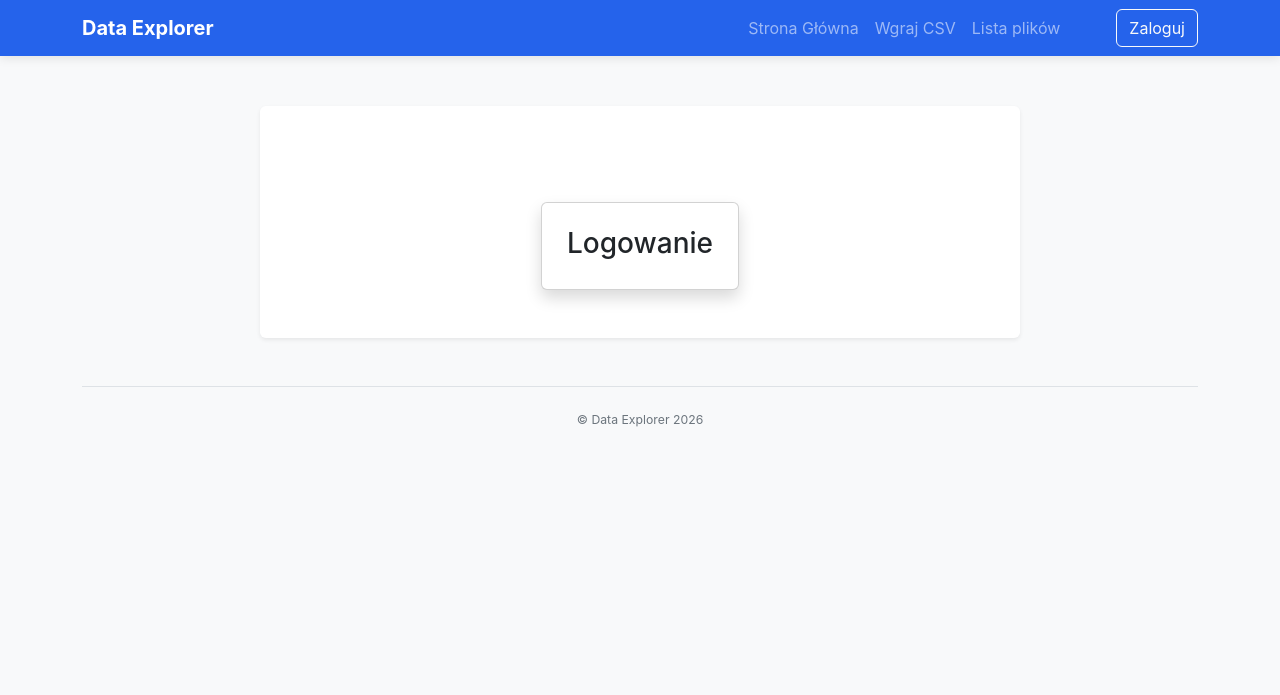
After one commit to karolkamuda89-ux/Projekt, a Django app: page /login/ in a window 1280 px wide. The commit adds this page. Shown: the top 695 px of the page. Run offline with Django 5.2, Linux system fonts and the light colour scheme.

Commit message:
adding login page with use django auth system(in progress)

```diff
--- a/datasets/templates/datasets/index.html
+++ b/datasets/templates/datasets/index.html
@@ -22,10 +22,14 @@
                 <span class="navbar-toggler-icon"></span>
             </button>
             <div class="collapse navbar-collapse" id="navbarNav">
-                <ul class="navbar-nav ms-auto">
+
+                <ul class="navbar-nav ms-auto align-items-center">
                     <li class="nav-item"><a class="nav-link" href="{% url 'index' %}">Strona Główna</a></li>
                     <li class="nav-item"><a class="nav-link" href="{% url 'upload_csv' %}">Wgraj CSV</a></li>
                     <li class="nav-item"><a class="nav-link" href="{% url 'list' %}">Lista plików</a></li>
+                    <li class="nav-item ms-lg-5">
+                    <a class="btn btn-outline-light" href="{%url 'login'%}">Zaloguj</a>
+                    </li>
                 </ul>
             </div>
         </div>
--- /dev/null
+++ b/datasets/templates/registration/login.html
@@ -0,0 +1,17 @@
+{% extends "datasets/index.html" %}
+
+{%block content%}
+    <div class="container mt-5">
+        <div class="row justify-content-center">
+            <div class="col-md-4">
+                <div class="card shadow p-4">
+                    <h3 class="text-center mb-1">Logowanie</h3>
+
+                </div>
+
+            </div>
+
+        </div>
+
+    </div>
+{%endblock%}
--- a/datasets/urls.py
+++ b/datasets/urls.py
@@ -2,10 +2,13 @@ from django.urls import path
 from . import views
 from django.conf import settings
 from django.conf.urls.static import static
+from django.contrib.auth import views as auth_views
+from . import views
 
 urlpatterns = [
     path('', views.index, name='index'),
     path('upload/', views.upload_csv, name='upload_csv'),
     path('list/', views.file_list, name='list'),
     path('detail/<int:plik_id>/', views.detail, name='detail'),
+    path('login/', auth_views.LoginView.as_view(template_name="registration/login.html"), name='login'),
 ]
```
